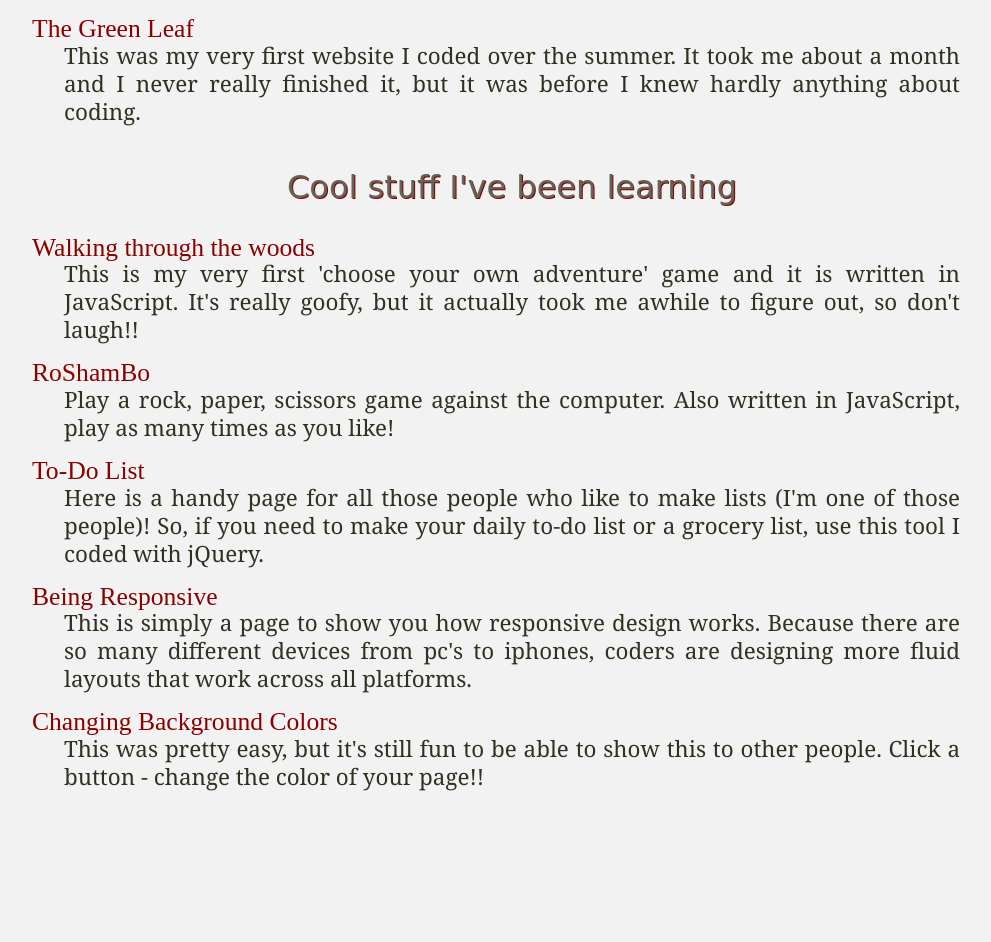
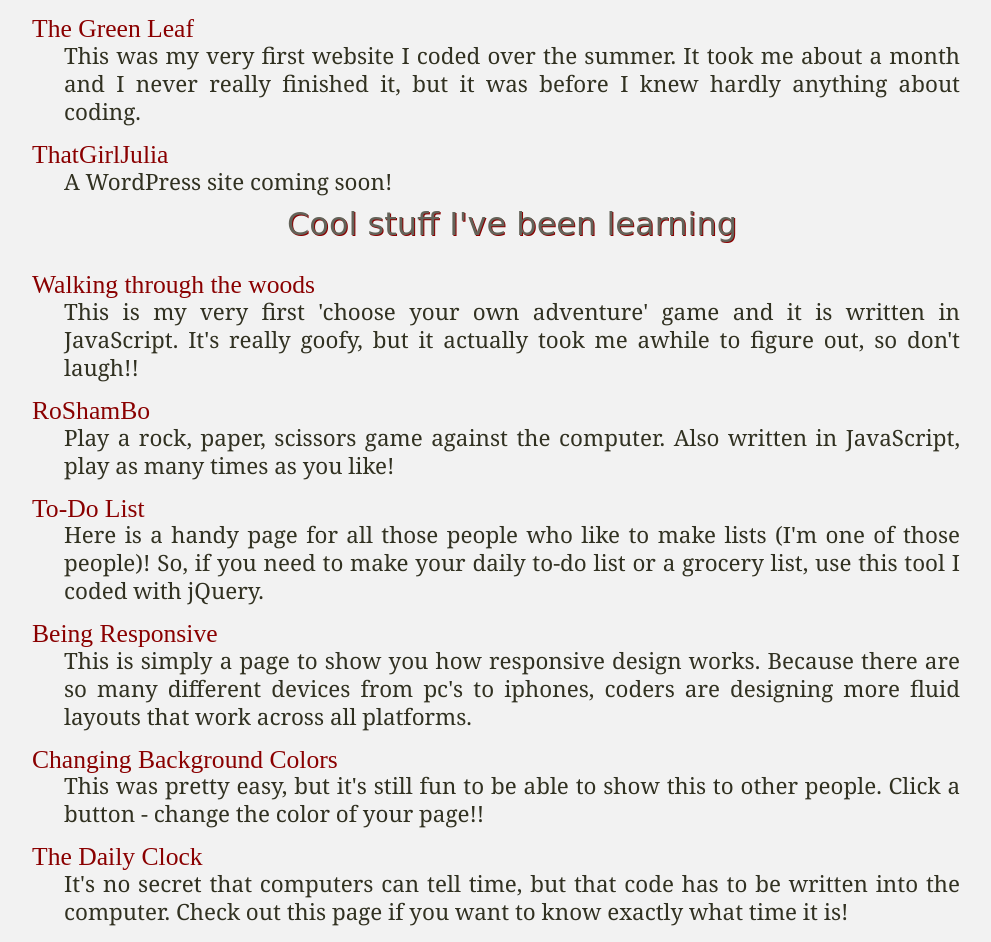
Before and after one commit to ajmatic/adamlamagna, a PHP site: page /portfolio.html in a window 1280 px wide. Shown: the part 486-1428 px from the top of the page, without its empty margins (128-1119 px from the left). Before the commit the page ends 1277 px from the top, so only its background shows below. Run offline with PHP 8.4, Linux system fonts and the light colour scheme; some web fonts are replaced.

Commit message:
added clock page

```diff
--- a/me_learn_code/css/site.css
+++ b/me_learn_code/css/site.css
@@ -14,9 +14,13 @@ h6 {
 	padding-top: .75rem;
 }
 
-#clock h4 {
+#clock2 h4 {
 	padding-top: 1.5rem;
 	padding-left: .75rem;
+}
+
+#clock1 {
+	font-size: 1.75rem;
 }
 
 h2 {
--- a/portfolio.html
+++ b/portfolio.html
@@ -42,7 +42,12 @@
 				<li><a href="http://www.thegreenleaf.me">The Green Leaf</a></li>
 				<p>
 					This was my very first website I coded over the summer. It took me about a month and I never really finished it, but it was before I knew hardly anything about coding.
-				</p><br><br>
+				</p><br>
+
+				<li><a href="#">ThatGirlJulia</a></li>
+				<p>
+					A WordPress site coming soon!
+				</p>
 				<h2>Cool stuff I've been learning</h2><br><br>
 
 				<li><a href="../trollslayer/index.html">Walking through the woods</a></li>
@@ -65,6 +70,10 @@
 				<li><a href="me_learn_code/color.html">Changing Background Colors</a></li>
 				<p>
 					This was pretty easy, but it's still fun to be able to show this to other people. Click a button - change the color of your page!!
+				</p><br>
+				<li><a href="me_learn_code/daily.html">The Daily Clock</a></li>
+				<p>
+					It's no secret that computers can tell time, but that code has to be written into the computer. Check out this page if you want to know exactly what time it is!
 				</p>
 			</ul><br>
 		</div>
```
Also changed, not shown: me_learn_code/daily.html (+8 -4 lines), me_learn_code/input.html (added, +12 -0 lines), me_learn_code/img/Clock.gif (added).
